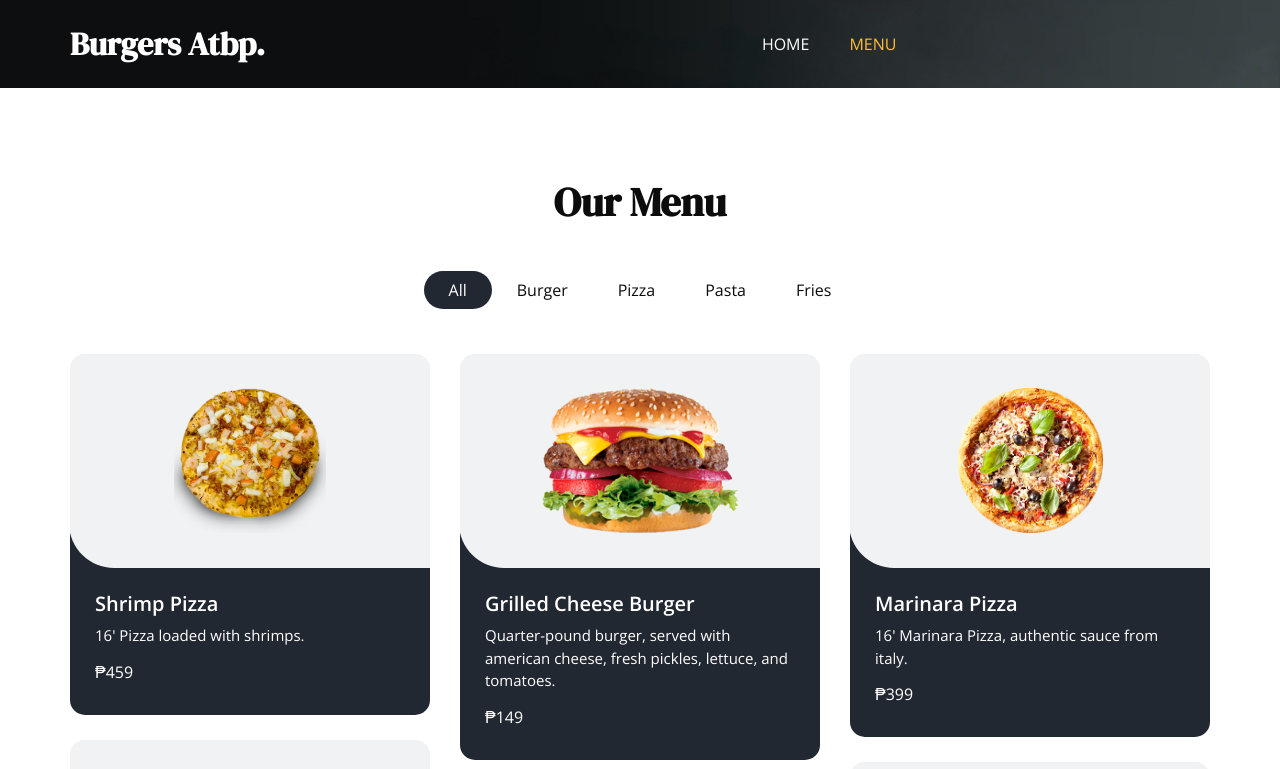
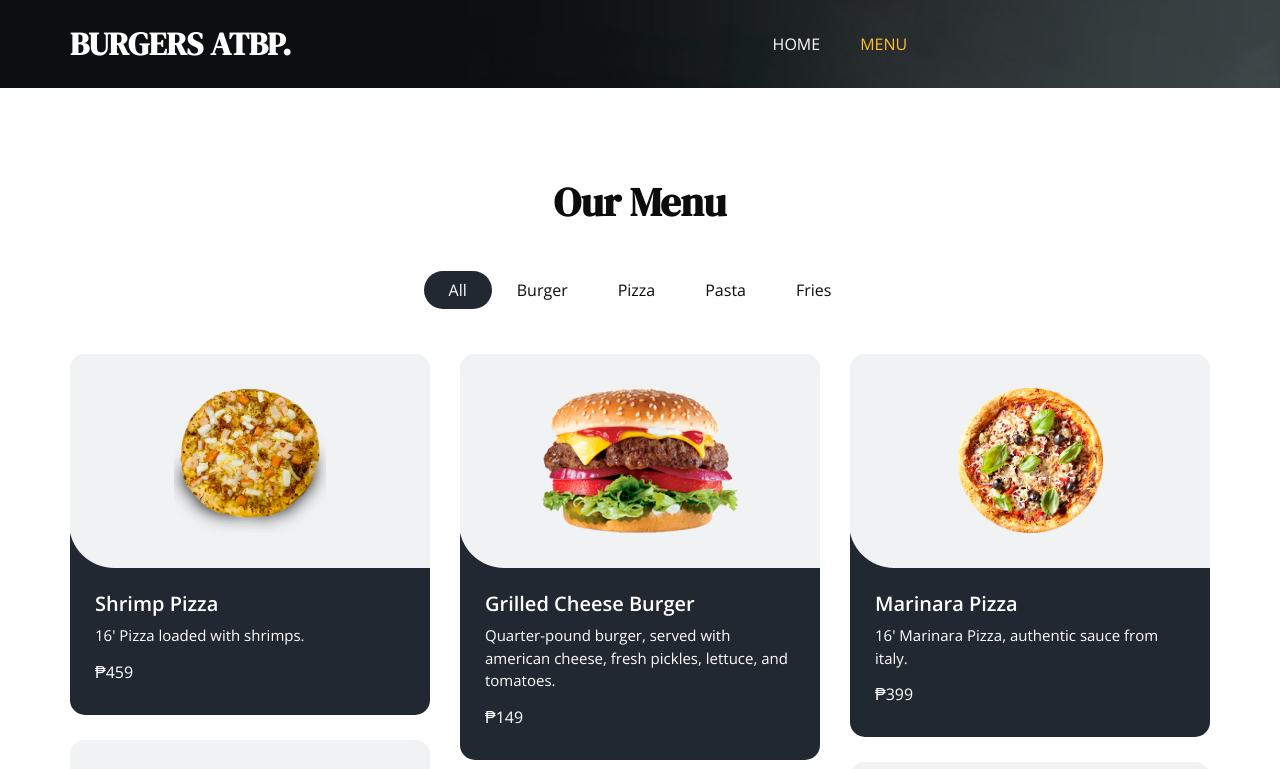
Before and after one commit to Wizzz01/Midterms.github.io, a plain HTML site: page menu.html in a window 1280 px wide. Shown: the top 769 px of the page. Drawn offline with nearby package versions, Linux system fonts and the light colour scheme; some packages are replaced by stand-ins of ours.

Commit message:
Update menu.html

```diff
--- a/menu.html
+++ b/menu.html
@@ -50,7 +50,7 @@
         <nav class="navbar navbar-expand-lg custom_nav-container ">
           <a class="navbar-brand" href="index.html">
             <span>
-              Burgers Atbp.
+              BURGERS ATBP.
             </span>
           </a>
 
```
